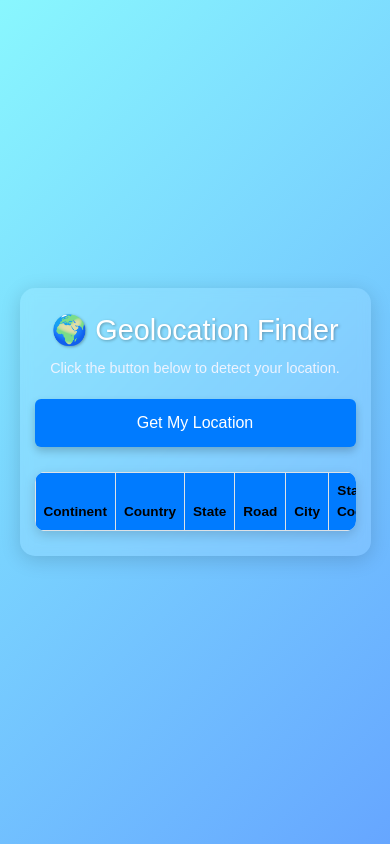
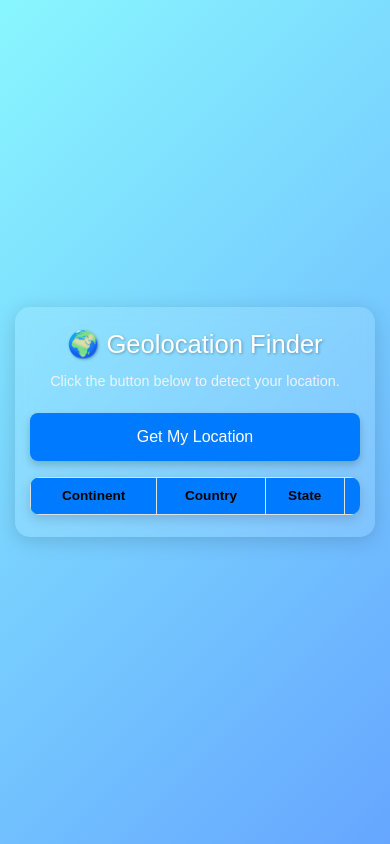
Before and after one commit to ankita125982/-Geolocation-Finder, a plain HTML site: page index.html in a window 390 px wide. Drawn offline with nearby package versions, Linux system fonts and the light colour scheme.

Commit message:
Update index.html

```diff
--- a/index.html
+++ b/index.html
@@ -21,25 +21,25 @@
       align-items: center;
       font-family: "Poppins", sans-serif;
       margin: 0;
-      padding: 0;
+      padding: 15px;   /* Added padding for small devices */
       text-align: center;
     }
 
     .main-box {
-      background: rgba(255, 255, 255, 0.1);
-      backdrop-filter: blur(6px);
+      background: rgba(255, 255, 255, 0.12);
+      backdrop-filter: blur(8px);
       border-radius: 15px;
-      padding: 35px 25px;
+      padding: 30px 20px;
       box-shadow: 0 4px 20px rgba(0, 0, 0, 0.15);
-      width: 90%;
-      max-width: 600px;
+      width: 100%;
+      max-width: 650px;
     }
 
     h1 {
-      font-size: 2.2rem;
+      font-size: 2rem;
       color: #fff;
       text-shadow: 1px 1px 3px rgba(0, 0, 0, 0.3);
-      margin-bottom: 10px;
+      margin-bottom: 12px;
     }
 
     p {
@@ -51,11 +51,12 @@
     button {
       background: #007bff;
       color: #fff;
-      padding: 10px 24px;
+      padding: 12px 28px;
       border: none;
-      border-radius: 6px;
+      border-radius: 8px;
       cursor: pointer;
       font-size: 1rem;
+      width: 100%;        /* Makes button mobile friendly */
       box-shadow: 0 4px 8px rgba(0, 0, 0, 0.2);
       transition: 0.3s;
     }
@@ -65,55 +66,60 @@
       transform: translateY(-2px);
     }
 
+    /* Mobile Friendly Table */
     .table-container {
       background: #fff;
       border-radius: 10px;
       margin-top: 25px;
-      overflow: hidden;
+      overflow-x: auto;  /* Ensures clean scrolling on phones */
       box-shadow: 0 4px 12px rgba(0, 0, 0, 0.15);
+    }
+
+    table {
+      min-width: 600px;  /* Prevents table squishing on small screens */
     }
 
     th {
       background-color: #007bff !important;
       color: #fff;
       font-weight: 600;
+      white-space: nowrap;
     }
 
     td {
       color: #333;
+      white-space: nowrap;
     }
 
     tr:hover {
       background-color: #f2f8ff;
     }
 
-    @media (max-width: 576px) {
-      .main-box {
-        padding: 25px 15px;
-      }
+    /* Extra Mobile Tweaks */
+    @media (max-width: 480px) {
       h1 {
-        font-size: 1.8rem;
+        font-size: 1.6rem;
       }
       p {
         font-size: 0.9rem;
       }
-      button {
-        width: 100%;
-        padding: 12px;
+      .main-box {
+        padding: 22px 15px;
       }
-      .table-container {
+      table {
         font-size: 0.85rem;
       }
     }
   </style>
 </head>
+
 <body>
   <div class="main-box">
     <h1>🌍 Geolocation Finder</h1>
     <p id="msg">Click the button below to detect your location.</p>
     <button onclick="fun()">Get My Location</button>
 
-    <div class="table-container table-responsive">
+    <div class="table-container mt-3">
       <table class="table table-bordered table-striped mb-0">
         <thead>
           <tr>
@@ -156,6 +162,7 @@
         .then((res) => res.json())
         .then((data) => {
           const comp = data.results[0].components;
+
           document.getElementById("tbody").innerHTML = `
             <tr>
               <td>${comp.continent || "N/A"}</td>
@@ -165,6 +172,7 @@
               <td>${comp.city || comp.town || comp.village || "N/A"}</td>
               <td>${comp.state_code || "N/A"}</td>
             </tr>`;
+
           document.getElementById("msg").textContent =
             "Location detected successfully ✅";
         })
```
